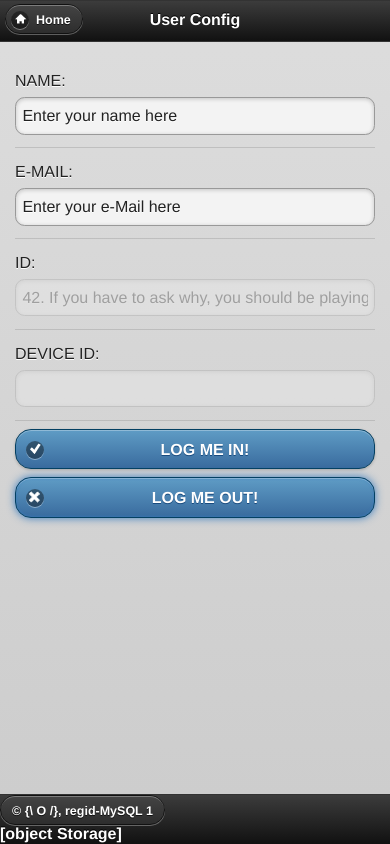
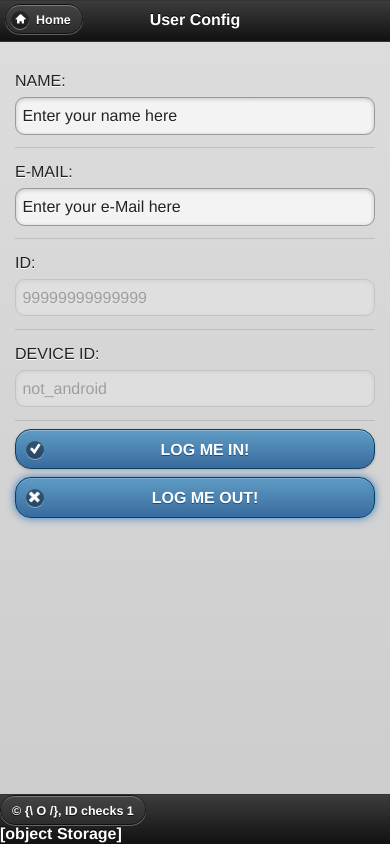
Before and after one commit to angelalonso/skrik-app-template, a plain HTML site: page www/user.html in a window 390 px wide. Both pictures are taken after a click on the button "LOG ME OUT!". Drawn offline with Linux system fonts and the light colour scheme; no server answers.

Commit message:
IDs checks 1

```diff
--- a/www/js/skrik_user.js
+++ b/www/js/skrik_user.js
@@ -1,5 +1,5 @@
 function refresh_html_user(){
-
+  alert("refresh");
   //username_js = getCookie("username");
   //useremail_js = getCookie("useremail");
   //userid_js = getCookie("userid");
@@ -14,21 +14,40 @@ function refresh_html_user(){
   if (useremail_js == null ){
     useremail_js = "Enter your e-Mail here";
   }
-  if (userid_js == null || userid_js == "undefined" ){
-    userid_js = getnew_userid();
-  }
+  check_userid()
   document.getElementById("username_html_user").value = username_js;
   document.getElementById("useremail_html_user").value = useremail_js;
-  document.getElementById("userid_html_user").value = userid_js;
+  //document.getElementById("userid_html_user").value = userid_js;
   document.getElementById("regid_html_user").value = regid_js;
 //  var dc = document.cookie;
   var dc = window.localStorage;
   document.getElementById("testing_cookies").innerHTML = dc;
 }
 
+function check_userid(){
+  current_userid = document.getElementById("userid_html_user").value;
+  alert("HTML: " + current_userid);
+  if (current_userid == "null" || current_userid == "" || current_userid == "99999999999999")
+  {
+    current_userid = window.localStorage.getItem("userid");
+    alert("LS: " + current_userid);
+    if (current_userid == "null" || current_userid == "" || current_userid == "99999999999999")
+    {
+      getnew_userid();
+    } else
+    {
+      document.getElementById("userid_html_user").value = current_userid;
+      refresh_html_user()
+    }
+  }
+}
+
 
 function cleanup_all(){
+  alert("clean up");
+  regid_aux = window.localStorage.getItem("regid");
   window.localStorage.clear();
+  window.localStorage.setItem("regid",regid_aux);
  // var cookies = $.cookie();
  // for(var cookie in cookies) {
  //   $.removeCookie(cookie);
@@ -36,6 +55,7 @@ function cleanup_all(){
 }
 
 function getnew_userid(){
+  alert("new id");
   data = "";
   server='192.168.10.229:8000';
   $.ajax({
@@ -53,9 +73,14 @@ function getnew_userid(){
     }
   });
   try {
-    return userid_ajax;
+    document.getElementById("userid_html_user").value = userid_ajax;
+    window.localStorage.setItem("userid",userid_ajax);
+    //return userid_ajax;
   } catch(e) {
-    return "42. If you have to ask why, you should be playing Cindy Crush instead...";
+    //return "42. If you have to ask why, you should be playing Cindy Crush instead...";
+    error_user="99999999999999"
+    document.getElementById("userid_html_user").value = error_user;
+    window.localStorage.setItem("userid",error_user);
   }
 }
 
@@ -67,13 +92,16 @@ function save_userdata()
   useremail_js = document.getElementById("useremail_html_user").value;
   userid_js = window.localStorage.getItem("userid");
   regid_js = window.localStorage.getItem("regid");
-  if (username_js == "Enter your name here" || username_js == "") {
+  if (username_js == "Enter your name here" || username_js == "")
+  {
     username_js = "Anonymous_I_guess";
   }
-  if (useremail_js == "Enter your e-Mail here" || username_js == "") {
+  if (useremail_js == "Enter your e-Mail here" || username_js == "")
+  {
     useremail_js = "shy@i.am";
   }
-  if (userid_js == "" || userid_js == "42. If you have to ask why, you should be playing Cindy Crush instead...") {
+  if (userid_js == "" || userid_js == "42. If you have to ask why, you should be playing Cindy Crush instead...")
+  {
     userid_js = getnew_userid();
   }
   //setCookie("username",username_js,18*365);
--- a/www/user.html
+++ b/www/user.html
@@ -10,16 +10,20 @@
 
 <script type='text/javascript'>
 
-if(!$.browser.mozilla && !$.browser.chrome)
+  if(!$.browser.mozilla && !$.browser.chrome)
     {
       jQuery.getScript("cordova.js");
       jQuery.getScript("js/PushNotification.js");
       jQuery.getScript("js/skrik_pushfuncs.js");
+    } else
+    {
+      window.localStorage.setItem("regid","not_android");
     }
 regid_html = window.localStorage.getItem("regid");
 alert("In user.html:" + regid_html);
 
 $(document).ready(function() {
+  alert("on ready");
   refresh_html_user();
 });
 
@@ -50,11 +54,11 @@ $(document).ready(function() {
       <label for="regid_html_user">DEVICE ID:</label>
       <input type="text" name="regid_html_user" id="regid_html_user" disabled="true" />
     </div>
-    <button data-role="button" data-inset="false" data-theme="b" data-icon="check" onclick="javascript:save_userdata();refresh_html_user();window.location='index.html';" >LOG ME IN!</button>
-    <button data-role="button" data-inset="false" data-theme="b" data-icon="delete" onclick="javascript:cleanup_all();refresh_html_user();" >LOG ME OUT!</button>
+    <button data-role="button" data-inset="false" data-theme="b" data-icon="check" onclick="javascript:check_userid();refresh_html_user();save_userdata();window.location='index.html';" >LOG ME IN!</button>
+    <button data-role="button" data-inset="false" data-theme="b" data-icon="delete" onclick="javascript:cleanup_all();getnew_userid();refresh_html_user();" >LOG ME OUT!</button>
   </div>
   <div data-role="footer" data-position="fixed">
-    <a href="#">&copy; {\ O /}, regid-MySQL 1</a>
+    <a href="#">&copy; {\ O /}, ID checks 1</a>
     <div id="testing_cookies">None</div>
   </div>
 </div>
```
Also changed, not shown: www/index.html (+0 -14 lines), 1 other file.
